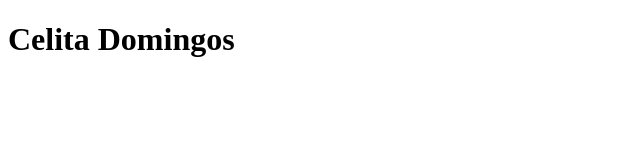
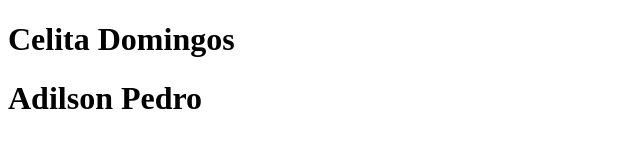
Before and after one commit to Celita22/Exemplo, a plain HTML site: page funcionarios.html in a window 1280 px wide. Shown: the whole page, without its empty margins (0-640 px from the left). Drawn offline with Linux system fonts and the light colour scheme.

Commit message:
Terceira versão

```diff
--- a/funcionarios.html
+++ b/funcionarios.html
@@ -9,6 +9,7 @@
 
 <body>
     <h1>Celita Domingos</h1>
+    <h1>Adilson Pedro</h1>
 </body>
 
 </html>
```
